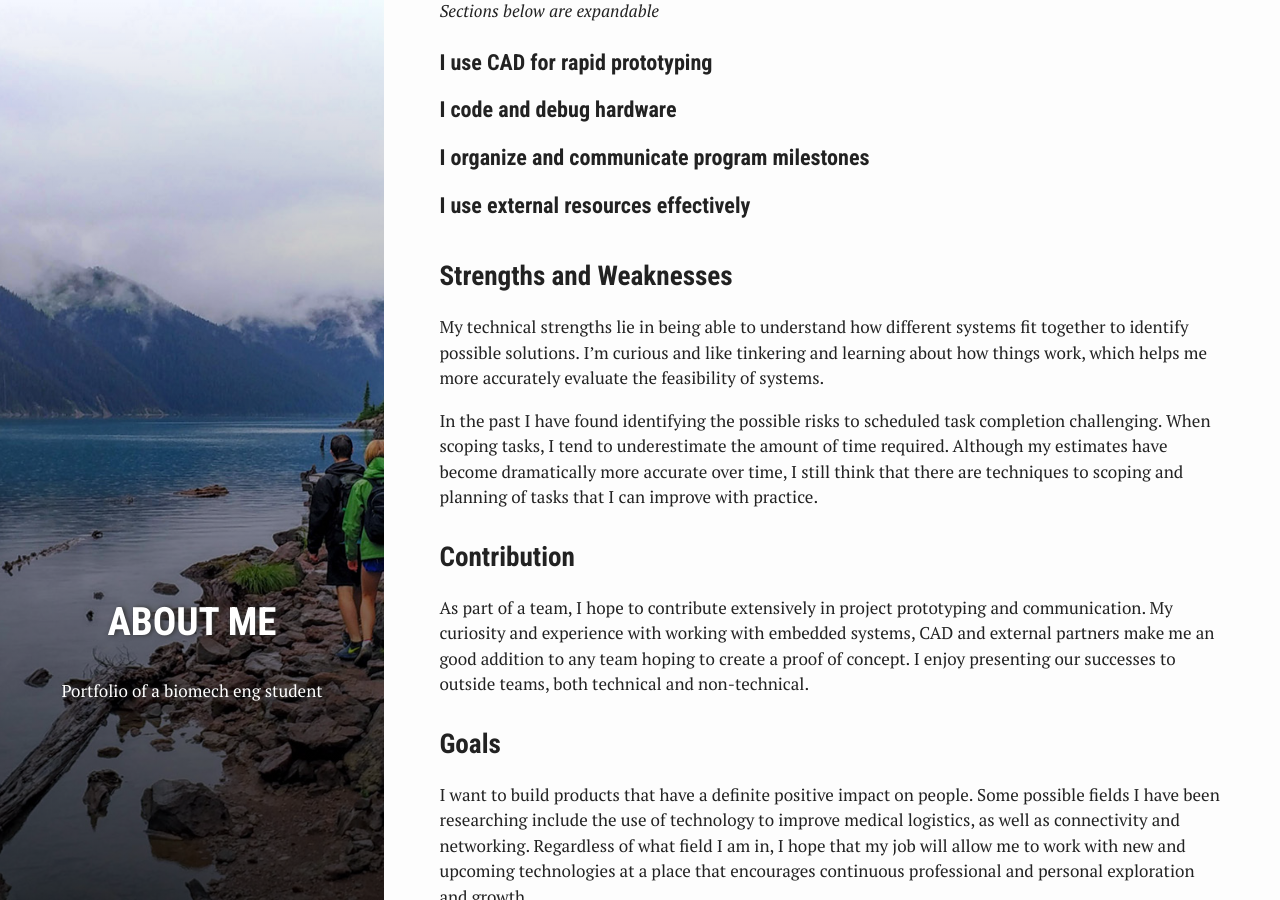
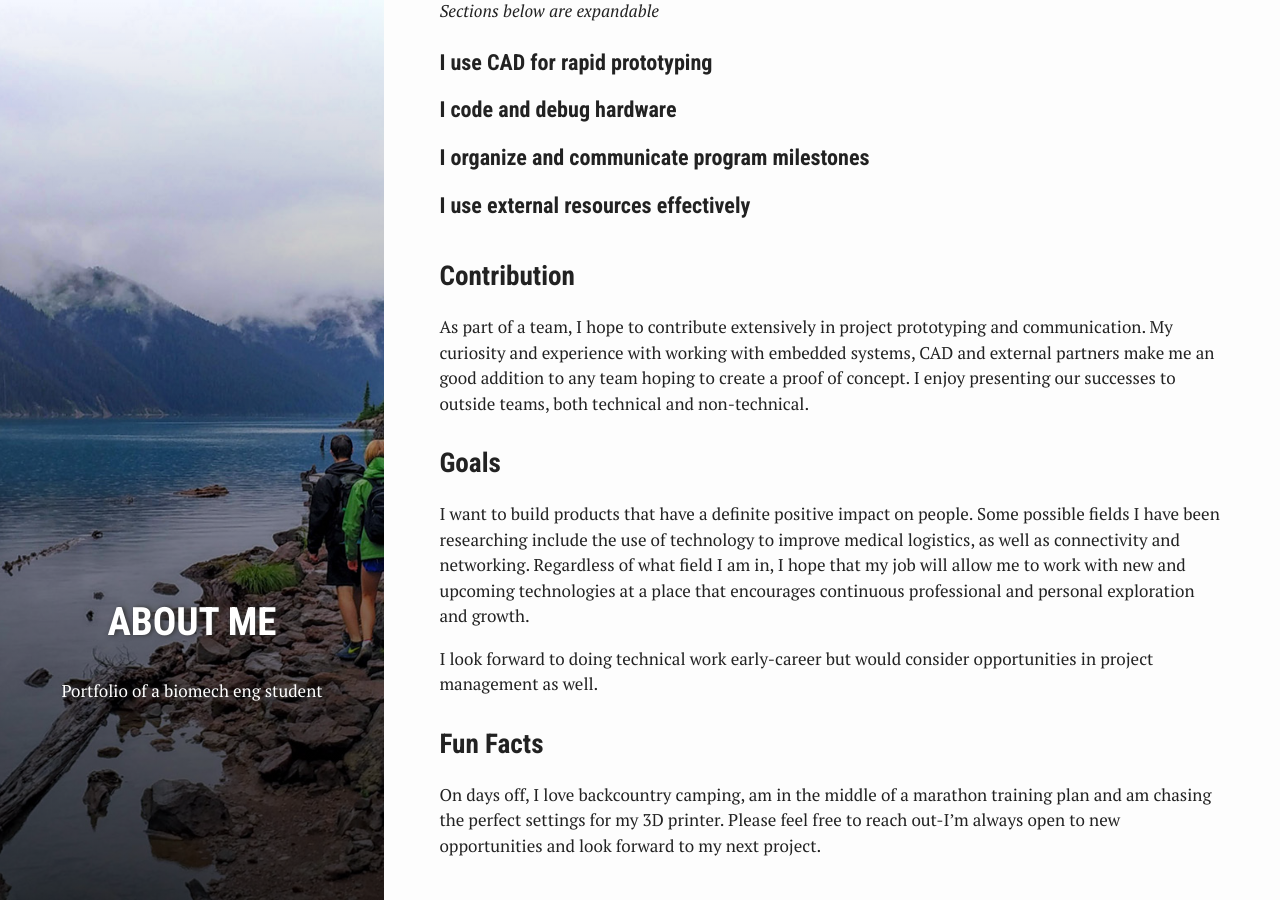
Before and after one commit to angelolu/angelolu.github.io, a Jekyll site: the page built from index.md, in a window 1280 px wide and 900 px high, scrolled down 337 px. Built offline with Jekyll 4.4.1, drawn with Linux system fonts in a browser that asks for light colours.

```diff
--- a/index.md
+++ b/index.md
@@ -57,11 +57,6 @@
 </section>
 </details>
 
-### Strengths and Weaknesses
-My technical strengths lie in being able to understand how different systems fit together to identify possible solutions. I'm curious and like tinkering and learning about how things work, which helps me more accurately evaluate the feasibility of systems.
-
-In the past I have found identifying the possible risks to scheduled task completion challenging. When scoping tasks, I tend to underestimate the amount of time required. Although my estimates have become dramatically more accurate over time, I still think that there are techniques to scoping and planning of tasks that I can improve with practice.
-
 ### Contribution
 As part of a team, I hope to contribute extensively in project prototyping and communication. My curiosity and experience with working with embedded systems, CAD and external partners make me an good addition to any team hoping to create a proof of concept. I enjoy presenting our successes to outside teams, both technical and non-technical.
 
```
Also changed, not shown: _posts/2017-01-01-green-chair-events.md (+1 -1 lines), _posts/2018-04-14-scrumbot.md (+1 -1 lines), _posts/2018-11-05-wrist-brace.md (+1 -1 lines).
